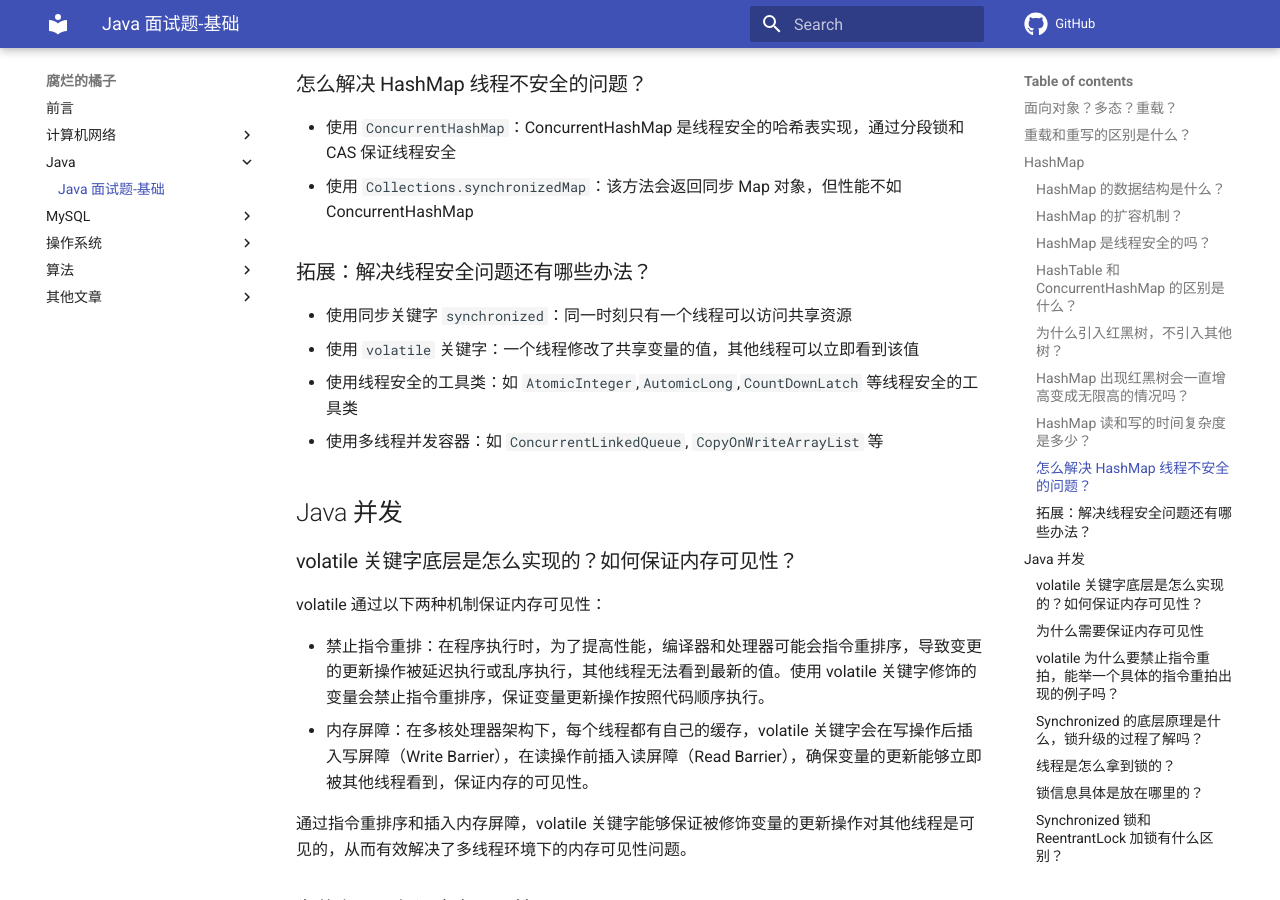
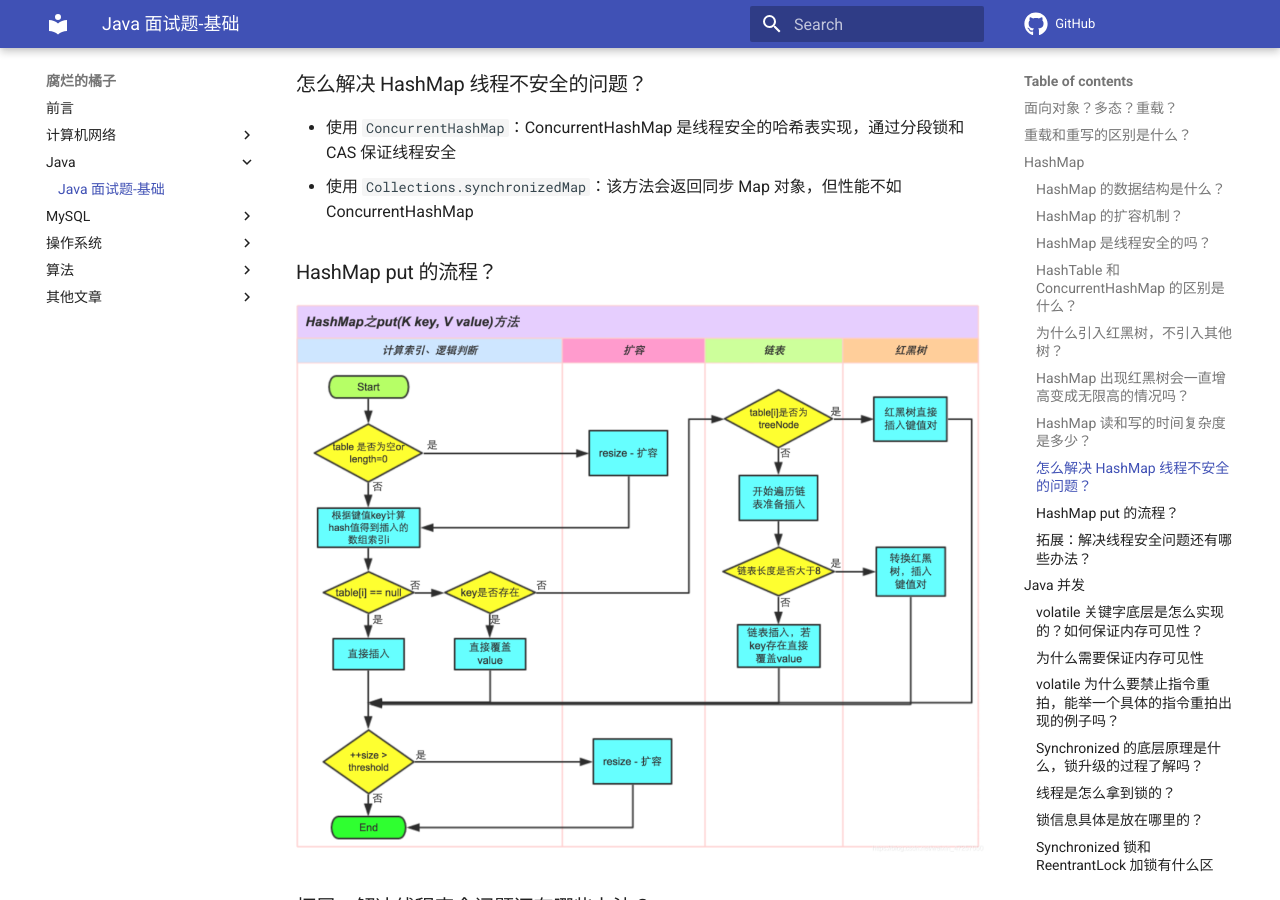
Before and after one commit to z1ming/cs-Hydra, an MkDocs documentation site: the page built from docs/文章/Java-base.md, in a window 1280 px wide and 900 px high, scrolled down 2865 px. Built offline with MkDocs 1.6.1 and Material for MkDocs 9.7.7, drawn with Linux system fonts in a browser that asks for light colours; comment, search, counter and statistics services are not loaded.

Commit message:
Update Java-base.md
Signed-off-by: Ziming Meng <zimingm94@gmail.com>

```diff
--- a/docs/文章/Java-base.md
+++ b/docs/文章/Java-base.md
@@ -106,6 +106,10 @@ class Bird extends Animal {
 
 - 使用 `ConcurrentHashMap`：ConcurrentHashMap 是线程安全的哈希表实现，通过分段锁和 CAS 保证线程安全
 - 使用 `Collections.synchronizedMap`：该方法会返回同步 Map 对象，但性能不如 ConcurrentHashMap
+
+### HashMap put 的流程？
+
+![HashMap.put](../images/WX20240313-082755@2x.png)
 
 ### 拓展：解决线程安全问题还有哪些办法？
 
```
